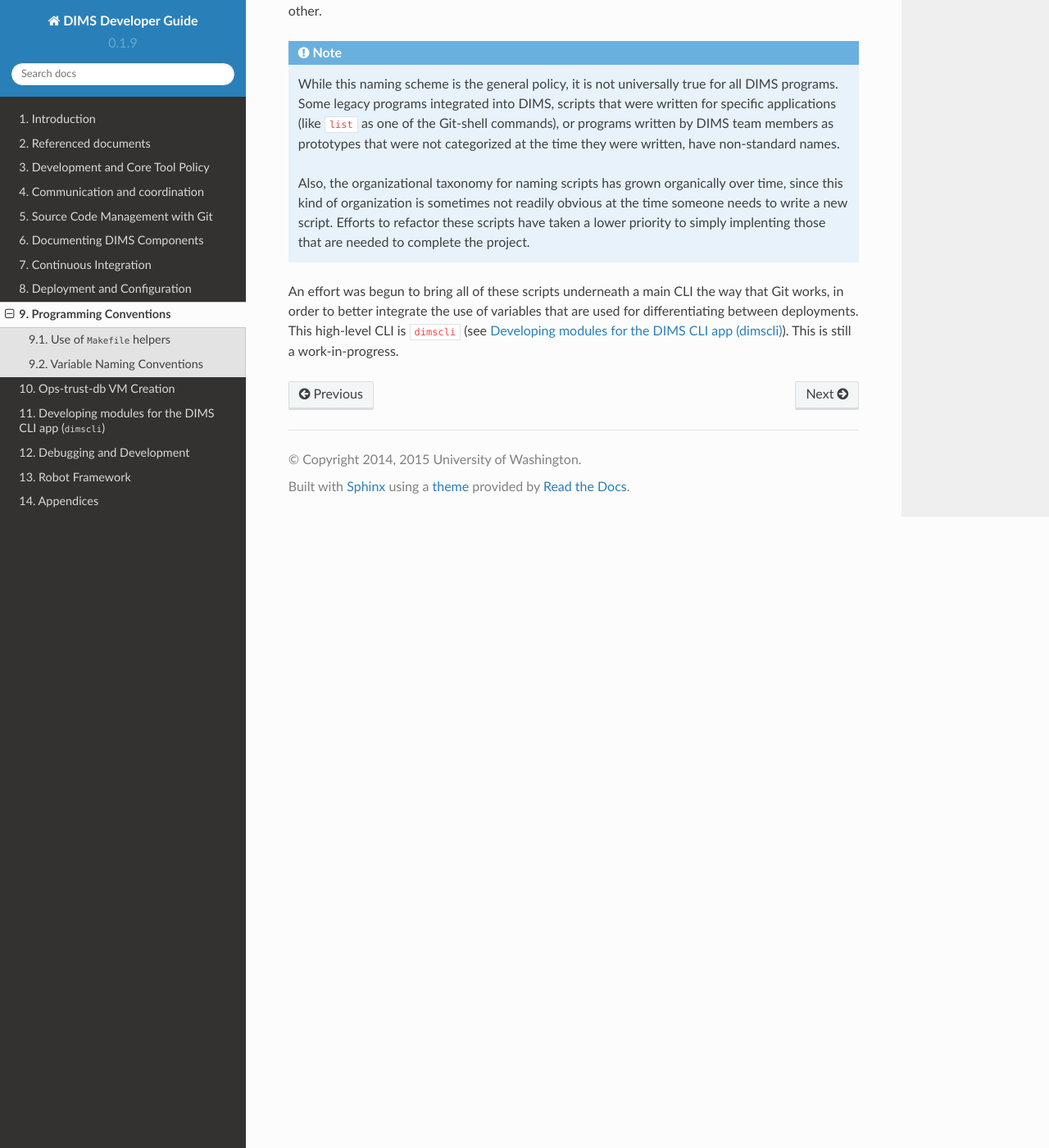
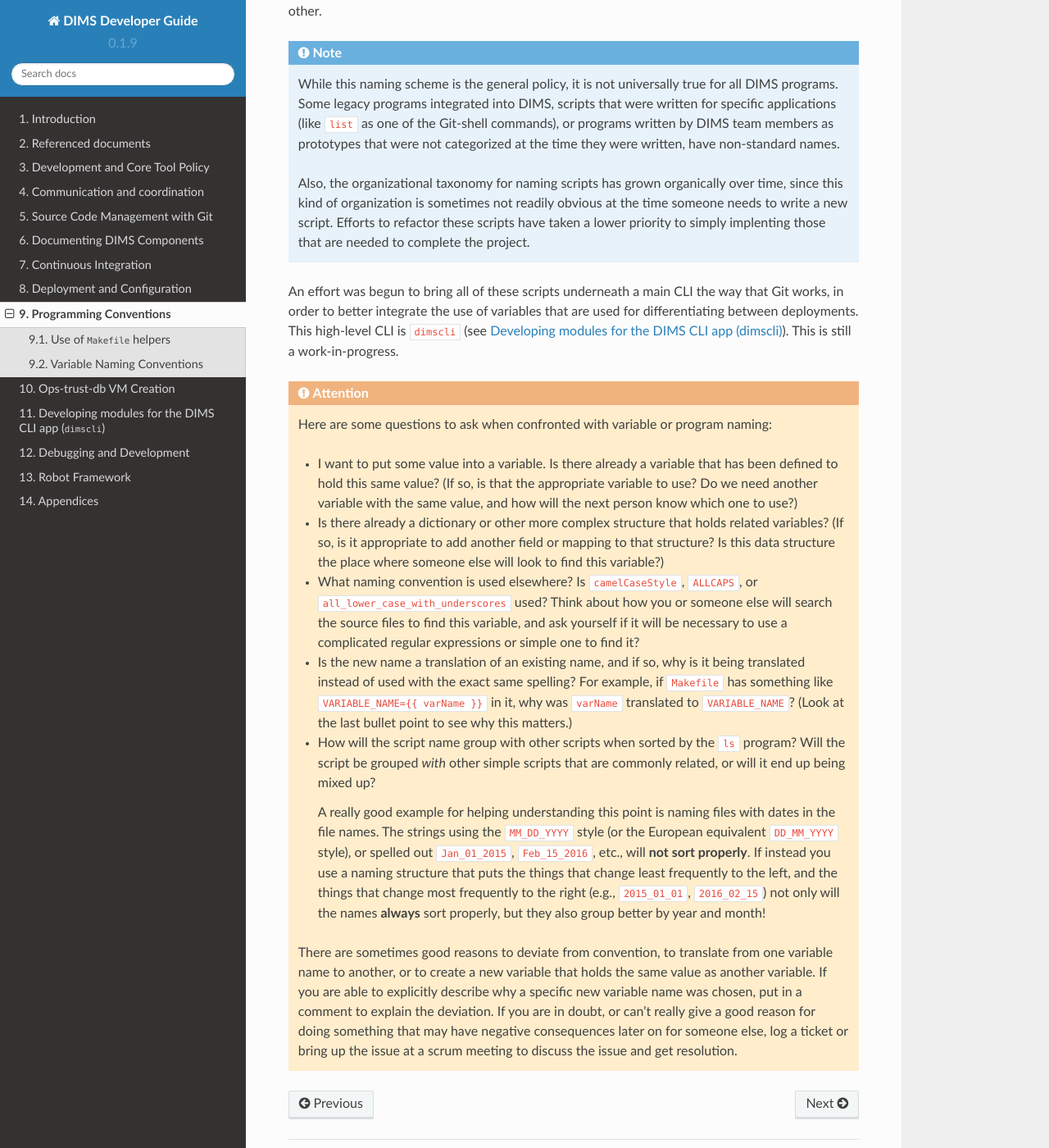
Before and after one commit to uw-dims/dims-devguide, a Sphinx documentation site: the page built from docs/source/programming.rst, in a window 1280 px wide and 1400 px high, scrolled down 5558 px. Shown: the whole window at 82% size. Built offline with Sphinx 7.4.7 and the Read the Docs theme 2.0.0, drawn with Linux system fonts in a browser that asks for light colours; pages that are not in the unit, such as notebooks, are missing from menus.

Commit message:
Add guidance on variable and script naming

```diff
--- a/docs/source/programming.rst
+++ b/docs/source/programming.rst
@@ -358,3 +358,54 @@ An effort was begun to bring all of these scripts underneath a main CLI
 the way that Git works, in order to better integrate the use of variables
 that are used for differentiating between deployments. This high-level
 CLI is ``dimscli`` (see :ref:`dimscli`). This is still a work-in-progress.
+
+.. attention::
+
+   Here are some questions to ask when confronted with variable or program
+   naming:
+
+   * I want to put some value into a variable. Is there already a variable
+     that has been defined to hold this same value? (If so, is that the
+     appropriate variable to use? Do we need another variable with the same
+     value, and how will the next person know which one to use?)
+
+   * Is there already a dictionary or other more complex structure that
+     holds related variables? (If so, is it appropriate to add another field or
+     mapping to that structure? Is this data structure the place where someone
+     else will look to find this variable?)
+
+   * What naming convention is used elsewhere? Is ``camelCaseStyle``, ``ALLCAPS``,
+     or ``all_lower_case_with_underscores`` used? Think about how you or someone
+     else will search the source files to find this variable, and ask yourself if
+     it will be necessary to use a complicated regular expressions or simple one
+     to find it?
+
+   * Is the new name a translation of an existing name, and if so,
+     why is it being translated instead of used with the exact same spelling?
+     For example, if ``Makefile`` has something like ``VARIABLE_NAME={{ varName
+     }}`` in it, why was ``varName`` translated to ``VARIABLE_NAME``? (Look at
+     the last bullet point to see why this matters.)
+
+   * How will the script name group with other scripts when sorted by the
+     ``ls`` program? Will the script be grouped *with* other simple scripts
+     that are commonly related, or will it end up being mixed up?
+
+     A really good example for helping understanding this point is naming files
+     with dates in the file names.  The strings using the ``MM_DD_YYYY`` style
+     (or the European equivalent ``DD_MM_YYYY`` style), or spelled out
+     ``Jan_01_2015``, ``Feb_15_2016``, etc., will **not sort properly**. If
+     instead you use a naming structure that puts the things that change least
+     frequently to the left, and the things that change most frequently to the
+     right (e.g., ``2015_01_01``, ``2016_02_15``) not only will the names
+     **always** sort properly, but they also group better by year and month!
+
+   There are sometimes good reasons to deviate from convention, to translate
+   from one variable name to another, or to create a new variable that holds
+   the same value as another variable. If you are able to explicitly describe
+   why a specific new variable name was chosen, put in a comment to explain the
+   deviation.  If you are in doubt, or can't really give a good reason for
+   doing something that may have negative consequences later on for someone
+   else, log a ticket or bring up the issue at a scrum meeting to discuss the
+   issue and get resolution.
+
+..
```
